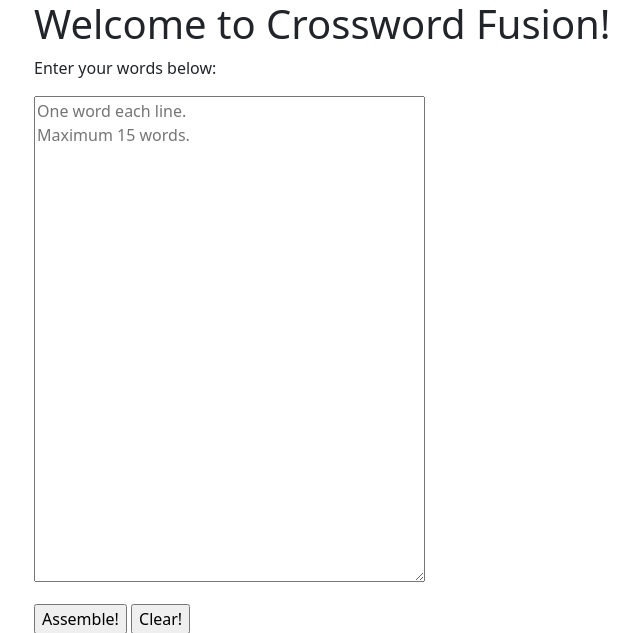
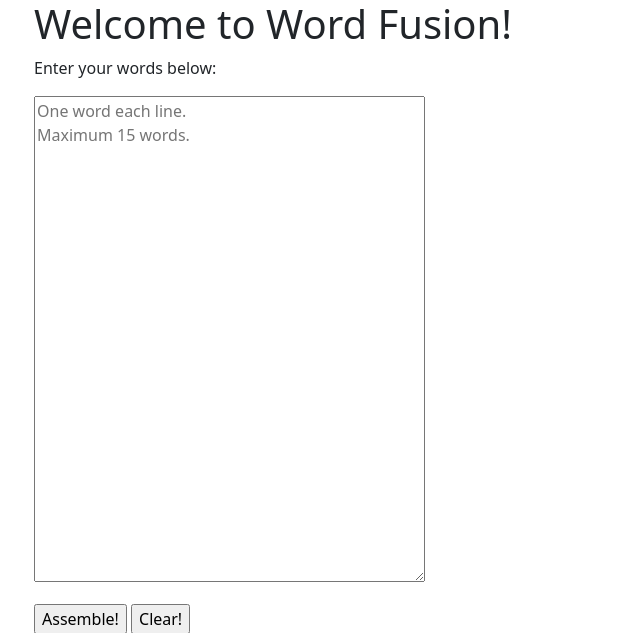
Before and after one commit to PeteLeng/Crossword, a Django app: page /bot/ in a window 1280 px wide. Shown: the top 633 px of the page, without its empty margins (48-688 px from the left). Run offline with Django 3.2, Linux system fonts and the light colour scheme.

Commit message:
change site name

```diff
--- a/src/bot/templates/bot/bot_assemble.html
+++ b/src/bot/templates/bot/bot_assemble.html
@@ -2,7 +2,7 @@
 
 {% block content %}
 
-<h1>Welcome to Crossword Fusion!</h1>
+<h1>Welcome to Word Fusion!</h1>
 
 <form method="POST"> {% csrf_token %}
     <p>{{ form.words_raw.label }}</p>
```
Also changed, not shown: README.md.
